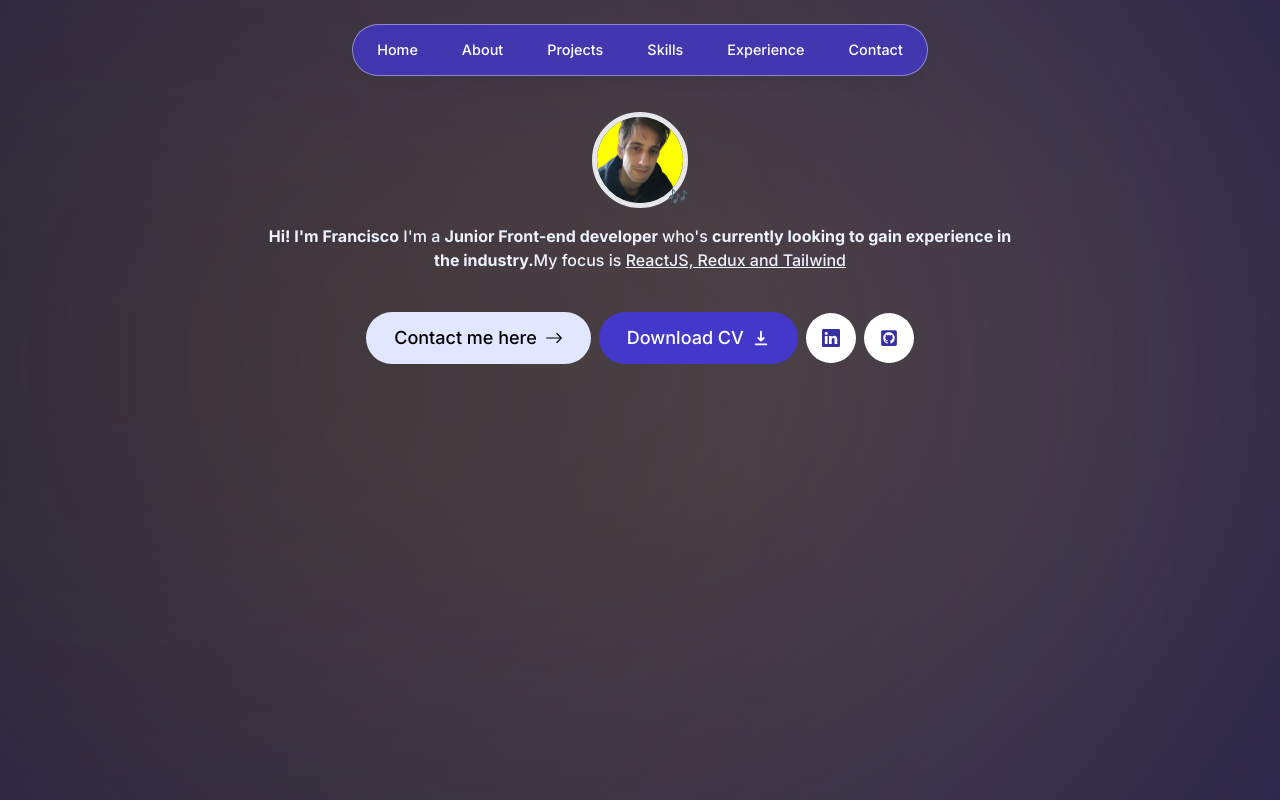
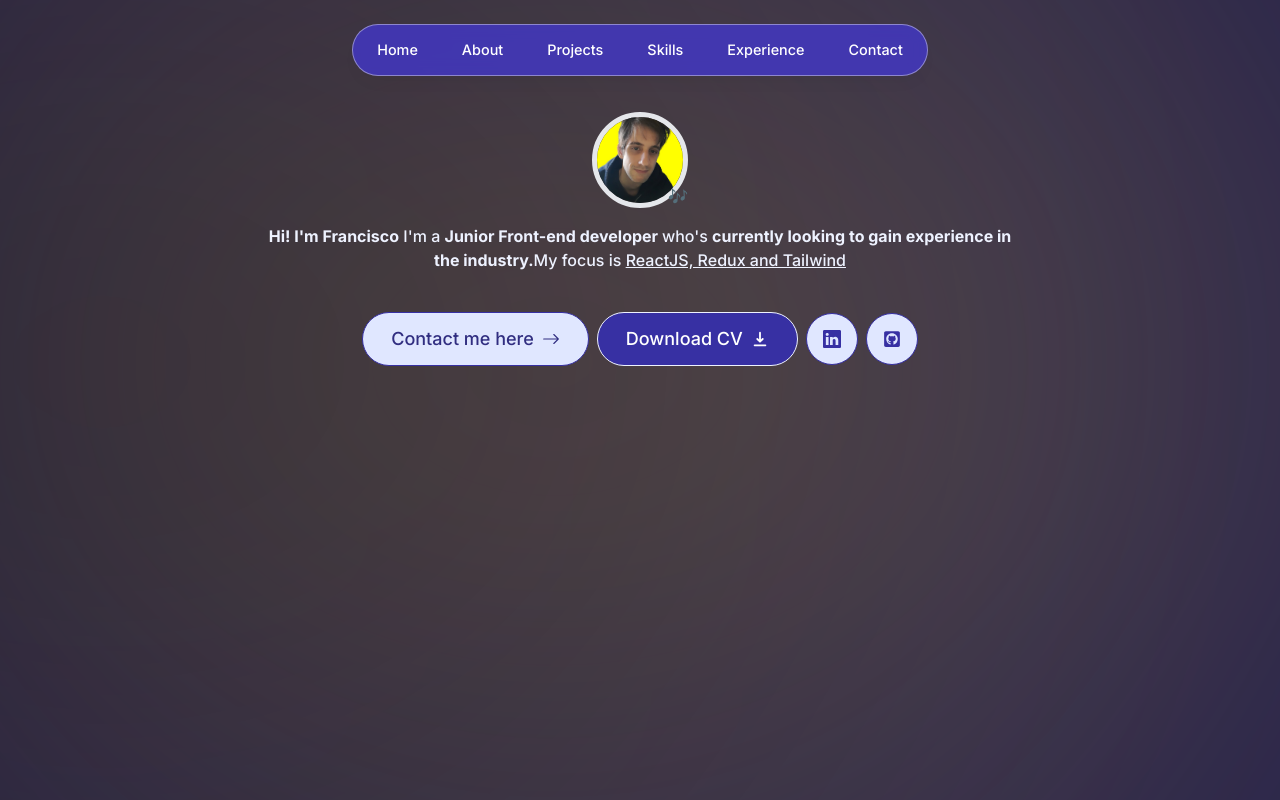
Before and after one commit to Frango113/portfolio, a Next.js app: page / in a window 1280 px wide. Shown: the top 800 px of the page. Built offline with nearby package versions, Linux system fonts and the light colour scheme.

Commit message:
links now working

```diff
--- a/components/intro.tsx
+++ b/components/intro.tsx
@@ -1,5 +1,5 @@
 "use client"
-import React from 'react'
+import React, {useState} from 'react'
 import Image from 'next/image'
 import me from  './assets/me.jpg'
 import {motion} from "framer-motion"
@@ -8,7 +8,17 @@ import {BsArrowRight, BsLinkedin} from 'react-icons/bs'
 import {HiDownload} from "react-icons/hi"
 import { FaGithubSquare } from 'react-icons/fa'
 
+
+
+
 export default function Intro() {
+    const [isMenuOpen, setIsMenuOpen] = useState(false);
+
+    const toggleMenu = (event: React.MouseEvent<HTMLAnchorElement, MouseEvent>) => {
+        console.log('Toggle menu clicked')
+        event.stopPropagation();
+        setIsMenuOpen(!isMenuOpen);
+    };
   return (
     <section className="mb-28 max-w-[50rem] text-center sm:mb-0">
         <div className='flex items-center justify-center'>
@@ -57,23 +67,47 @@ export default function Intro() {
         }}>
             <Link
             href='#contact'
-            className="bg-indigo-100 text-black px-7 py-3 flex items-center gap-2
-            rounded-full outline-none focus:scale-110 hover:scale-110
-             hover:bg-indigo-700 hover:text-white transition-all">
+            className="bg-indigo-100 text-indigo-900 px-7 py-3 flex items-center gap-2
+            rounded-full outline-none border border-indigo-800 focus:scale-110 hover:scale-110
+             hover:bg-indigo-800 hover:text-white transition-all hover:border-indigo-50">
                 Contact me here <BsArrowRight/>{""}
             </Link>
-            <a className=' bg-indigo-700 text-white px-7 py-3
-            flex items-center gap-2 rounded-full outline-none focus:scale-110 hover:scale-110 active:scale-105
-            hover:bg-indigo-50 hover:text-indigo-700 transition cursor-pointer' href="/CVen.pdf" download>
+            <div className="relative">
+            <a className=' bg-indigo-800 text-white px-7 py-3
+            flex items-center gap-2 rounded-full outline-none border border-indigo-50
+            focus:scale-110 hover:scale-110 active:scale-105
+            hover:bg-indigo-50 hover:text-indigo-700 transition cursor-pointer hover:border-indigo-800'
+            onClick={toggleMenu} >
                 Download CV <HiDownload/>
             </a>
-            <a className="bg-white p-4 text-indigo-800 flex items-center gap-2 rounded-full">
+            {isMenuOpen && (
+                <div className="absolute right-0 mt-2 w-48 bg-white border border-gray-200
+                    rounded-lg shadow-lg">
+                    <a href="/CVen.pdf" className="block px-4 py-2 text-gray-800 hover:bg-indigo-700
+                        hover:text-white">English</a>
+                    <a href="/CVspa.pdf" className="block px-4 py-2 text-gray-800 hover:bg-indigo-700
+                        hover:text-white">Spanish</a>
+                </div>
+            )}
+    </div>
+            <a className="bg-indigo-100 text-indigo-800  p-4 flex items-center gap-2
+            rounded-full outline-none focus:scale-110 hover:scale-110
+             hover:bg-indigo-700 border border-indigo-800 hover:text-white
+              hover:border-indigo-50 transition-all"
+              href='https://www.linkedin.com/in/francisco-gonzalez-casarino-135b82237/'
+              target="_blank">
             <BsLinkedin/>
             </a>
-            <a className="bg-white p-4 text-indigo-800 flex items-center gap-2 rounded-full">
+            <a className="bg-indigo-100 text-indigo-800  p-4 flex items-center gap-2
+            rounded-full outline-none focus:scale-110 hover:scale-110
+             hover:bg-indigo-700 border border-indigo-800 hover:text-white
+              hover:border-indigo-50 transition-all"
+              href='https://github.com/Frango113'
+              target="_blank">
             <FaGithubSquare/>
             </a>
         </motion.div>
+
     </section>
   )
 }
```
